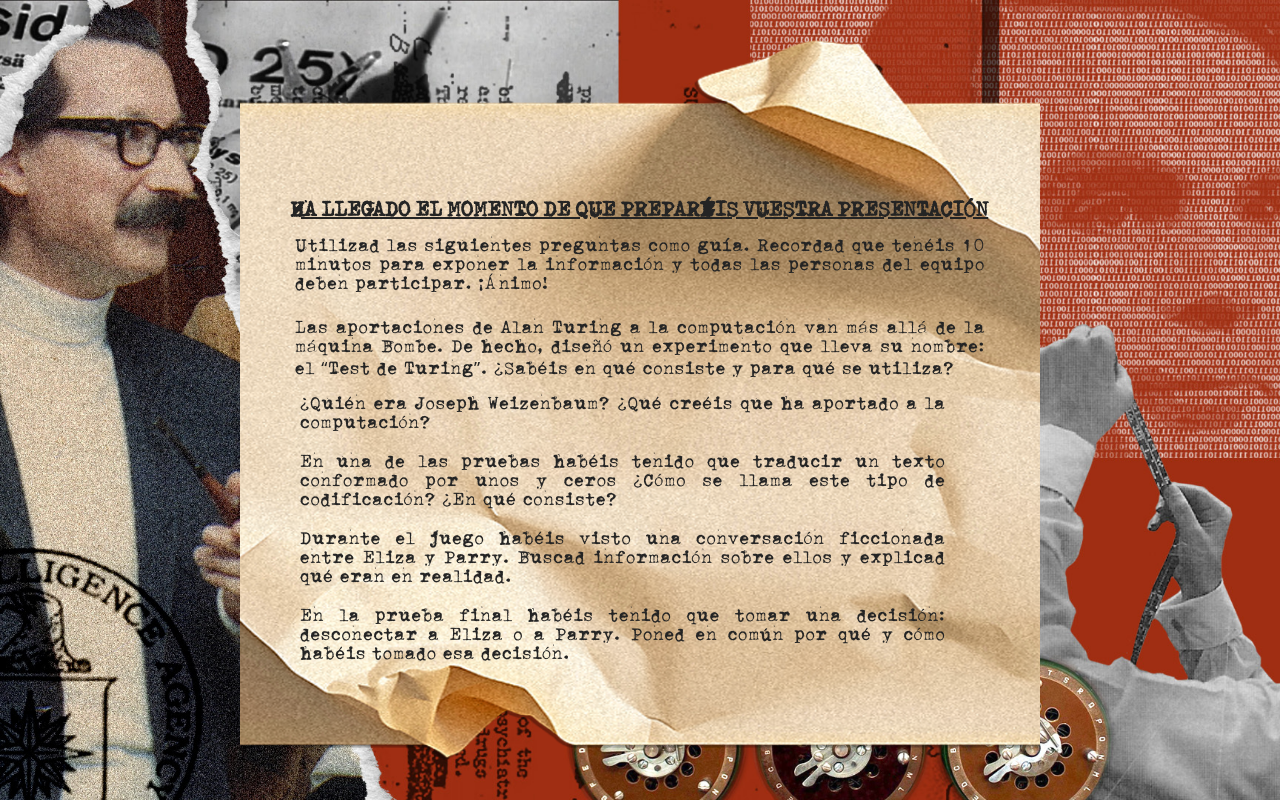
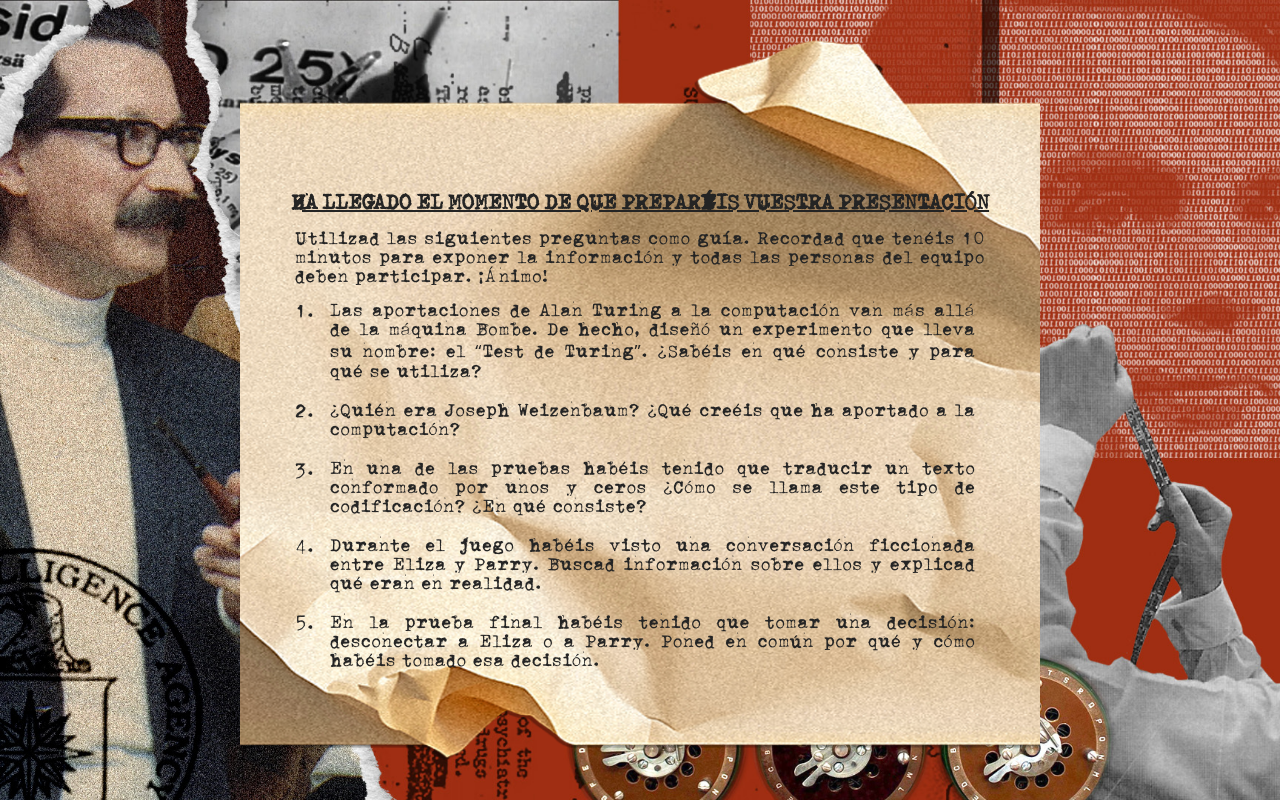
Before and after one commit to JohnnyBC2022/EnigmaF5, a React (Vite) app in the folder frontend/: page /finalquestions in a window 1280 px wide. Built offline with nearby package versions, Linux system fonts and the light colour scheme.

Commit message:
finalquestions created

```diff
--- a/frontend/src/Pages/FinalQuestions/FinalQuestions.jsx
+++ b/frontend/src/Pages/FinalQuestions/FinalQuestions.jsx
@@ -1,8 +1,8 @@
-import "../Instrucciones/Instrucciones.css";
+import "../Intro/Intro.css";
 
 export const FinalQuestions = () => {
   return (
-    <div className="mainInstructions">
+    <div className="mainFinalQuestions">
       <div className="paper">
         <h1>Ha llegado el momento de que preparéis vuestra presentación</h1>
         <p>
@@ -10,33 +10,48 @@ export const FinalQuestions = () => {
           minutos para exponer la información y todas las personas del equipo
           deben participar. ¡Ánimo!
         </p>
-        <ol style={{ listStyleType: 'decimal' }}>
+        <ul>
           <li>
-
-            Las aportaciones de Alan Turing a la computación van más allá de la máquina Bombe. De hecho, diseñó un experimento que lleva su nombre: el “Test de Turing”. ¿Sabéis en qué consiste y para qué se utiliza?
-
-          </li>
-          <li>
+            <span className="icon-section">1.</span>
             <p>
-            ¿Quién era Joseph Weizenbaum? ¿Qué creéis que ha aportado a la computación?
+              Las aportaciones de Alan Turing a la computación van más allá de
+              la máquina Bombe. De hecho, diseñó un experimento que lleva su
+              nombre: el “Test de Turing”. ¿Sabéis en qué consiste y para qué se
+              utiliza?
             </p>
           </li>
           <li>
+            <span className="icon-section">2.</span>
             <p>
-            En una de las pruebas habéis tenido que traducir un texto conformado por unos y ceros ¿Cómo se llama este tipo de codificación? ¿En qué consiste?
+              ¿Quién era Joseph Weizenbaum? ¿Qué creéis que ha aportado a la
+              computación?
             </p>
           </li>
           <li>
+            <span className="icon-section">3.</span>
             <p>
-            Durante el juego habéis visto una conversación ficcionada entre Eliza y Parry. Buscad información sobre ellos y explicad qué eran en realidad.
+              En una de las pruebas habéis tenido que traducir un texto
+              conformado por unos y ceros ¿Cómo se llama este tipo de
+              codificación? ¿En qué consiste?
             </p>
           </li>
           <li>
+            <span className="icon-section">4.</span>
             <p>
-            En la prueba final habéis tenido que tomar una decisión: desconectar a Eliza o a Parry. Poned en común por qué y cómo habéis tomado esa decisión.
+              Durante el juego habéis visto una conversación ficcionada entre
+              Eliza y Parry. Buscad información sobre ellos y explicad qué eran
+              en realidad.
             </p>
           </li>
-        </ol>
+          <li>
+            <span className="icon-section">5.</span>
+            <p>
+              En la prueba final habéis tenido que tomar una decisión:
+              desconectar a Eliza o a Parry. Poned en común por qué y cómo
+              habéis tomado esa decisión.
+            </p>
+          </li>
+        </ul>
       </div>
     </div>
   );
--- a/frontend/src/Pages/Instrucciones/Instrucciones.css
+++ /dev/null
@@ -1,116 +0,0 @@
-.mainInstructions,
-.mainInstrucciones2 {
-  background: url(../../assets/images/collageWithoutLogo.jpg);
-  height: 100vh;
-  max-width: 100%;
-  background-size: cover;
-  background-position: center center;
-  background-repeat: no-repeat;
-  display: flex;
-  justify-content: center;
-  align-items: center;
-}
-
-.paper {
-  background: url(../../assets/images/paperInstructions.png);
-  margin: 7rem;
-  padding: 12rem 5rem 5rem 5rem;
-  background-size: cover;
-  background-position: center center;
-  background-repeat: no-repeat;
-  width: 100vh;
-  height: 90vh;
-  display: flex;
-  flex-direction: column;
-  justify-content: center;
-  color: var(--black);
-  font-family: var(--ThroughTheNight);
-}
-
-.paper h1 {
-  margin-bottom: 1rem;
-  font-size: 2rem;
-  text-decoration: underline;
-  text-transform: uppercase;
-}
-
-.paper p,
-li {
-  font-size: 1.7rem;
-  padding: 0.5rem;
-  letter-spacing: 0.1rem;
-  word-spacing: 0.1rem;
-  text-align: justify;
-}
-
-.paperContain p {
-  font-size: 1.7rem;
-  margin: 2rem;
-  letter-spacing: 0.1rem;
-  word-spacing: 0.1rem;
-  text-align: justify;
-  color: var(--black);
-  font-family: var(--ThroughTheNight);
-}
-
-.paperContain span {
-  text-decoration: underline;
-}
-
-.paper .buttonContainer {
-  align-self: flex-end;
-}
-
-.paper .nextButton {
-  display: inline-block;
-  margin: 1.5rem;
-  background-color: transparent;
-  border: none;
-  border-bottom: solid 2px var(--black);
-  padding: 0.5rem 0.5rem;
-  font-weight: bold;
-  font-family: var(--Oswald);
-  font-size: 2rem;
-  text-transform: uppercase;
-  transition: 0.3s;
-  cursor: pointer;
-}
-
-.paper .nextButton:hover {
-  color: var(--dark-red);
-  border-bottom: solid 2px var(--dark-red);
-}
-
-.paper li {
-  display: flex;
-}
-
-.paper .icon-section {
-  display: inline-block;
-  padding-top: 0.5rem;
-  width: 3rem;
-  font-size: 1.8rem;
-}
-
-.paper li p {
-  width: 95%;
-}
-
-.paperContain button {
-  margin-top: 7rem;
-}
-
-.paper ol{
-  margin-top: 1.5rem;
-  list-style-type: decimal;
-}
-
-@media screen and (min-width: 1600px) {
-  .paper h1 {
-    margin-bottom: 5rem;
-  }
-
-  .paper {
-    padding: 5rem 8rem;
-  }
-}
--- a/frontend/src/Pages/Instrucciones/Instrucciones.jsx
+++ b/frontend/src/Pages/Instrucciones/Instrucciones.jsx
@@ -1,4 +1,4 @@
-import "./Instrucciones.css";
+import "../Intro/Intro.css";
 import { useNavigate } from "react-router-dom";
 
 export const Instrucciones = () => {
--- a/frontend/src/Pages/Instrucciones/Instrucciones2.jsx
+++ b/frontend/src/Pages/Instrucciones/Instrucciones2.jsx
@@ -1,4 +1,4 @@
-import "./Instrucciones.css";
+import "../Intro/Intro.css";
 import { useNavigate } from "react-router-dom";
 
 export const Instrucciones2 = () => {
@@ -10,7 +10,7 @@ export const Instrucciones2 = () => {
 
   return (
     <div className="mainInstrucciones2">
-      <div className="mainPaper">
+      <div className="paper">
         <div className="paperContain">
           <p>
             Sois un grupo de expertos en computación a los que os han convocado
@@ -25,10 +25,10 @@ export const Instrucciones2 = () => {
           <p>
             Una vez hechas las presentaciones estaréis preparados para empezar.
           </p>
-          <button onClick={handleStartButtonClick} className="startBtn">
-            ¿Preparados?
-          </button>
         </div>
+        <button onClick={handleStartButtonClick} className="startBtn">
+          ¿Preparados?
+        </button>
       </div>
     </div>
   );
--- a/frontend/src/Pages/Intro/Intro.css
+++ b/frontend/src/Pages/Intro/Intro.css
@@ -1,4 +1,7 @@
-.mainIntro {
+.mainIntro,
+.mainInstructions,
+.mainInstrucciones2,
+.mainFinalQuestions {
   background: url(../../assets/images/collageWithoutLogo.jpg);
   height: 100vh;
   max-width: 100%;
@@ -7,41 +10,72 @@
   background-repeat: no-repeat;
   display: flex;
   justify-content: center;
-  align-items: flex-end;
+  align-items: center;
 }
 
-
-.mainPaper {
+.paper {
   background: url(../../assets/images/paperInstructions.png);
   margin: 7rem;
-  padding: 5rem;
+  padding: 12rem 5rem 5rem 5rem;
   background-size: cover;
   background-position: center center;
   background-repeat: no-repeat;
   width: 100vh;
   height: 90vh;
+  display: flex;
+  flex-direction: column;
+  justify-content: center;
+  align-items: center;
+  color: var(--black);
+  font-family: var(--ThroughTheNight);
 }
 
-.paperContain {
-  width: 100%;
-  height: 100%;
-  display: flex;
-  flex-direction: column;
-  align-items: center;
-  justify-content: center;
+.paper h1 {
+  margin-bottom: 1rem;
+  font-size: 2rem;
+  text-decoration: underline;
+  text-transform: uppercase;
 }
 
-.paperContain img{
-  margin: 10rem auto;
-  height: 50%;
-  display: block;
+.paper p,
+.paper li {
+  font-size: 1.7rem;
+  padding: 0.5rem;
+  letter-spacing: 0.1rem;
+  word-spacing: 0.1rem;
+  text-align: justify;
+}
+
+.paperContain p {
+  font-size: 1.7rem;
+  margin: 2rem;
+  letter-spacing: 0.1rem;
+  word-spacing: 0.1rem;
+  text-align: justify;
+  color: var(--black);
+  font-family: var(--ThroughTheNight);
+}
+
+.paperContain span {
+  text-decoration: underline;
+}
+
+.paper .buttonContainer {
+  align-self: flex-end;
+}
+
+.logo{
+  width: 70%;
+  margin: 0 auto;
 }
 
 .startBtn {
   color: var(--black);
   display: inline-block;
+  width: fit-content;
+  margin: 0 auto;
   background-color: transparent;
-  padding: 0rem 2rem;
+  padding: 0 2rem;
   text-transform: uppercase;
   font-size: 3.5rem;
   font-family: var(--Oswald);
@@ -50,10 +84,61 @@
   cursor: pointer;
   transition: 0.3s ease-in-out;
   border: solid 0.3rem var(--black);
-  margin-bottom: 2rem;
+  margin: 2rem;
 }
 
-.startBtn:hover {
+.paper .startBtn:hover {
   color: var(--dark-red);
-  border: solid 0.3rem var(--dark-red)
+  border: solid 0.3rem var(--dark-red);
 }
+
+.paper .nextButton {
+  display: inline-block;
+  margin: 1.5rem;
+  background-color: transparent;
+  border: none;
+  border-bottom: solid 2px var(--black);
+  padding: 0.5rem 0.5rem;
+  font-weight: bold;
+  font-family: var(--Oswald);
+  font-size: 2rem;
+  text-transform: uppercase;
+  transition: 0.3s;
+  cursor: pointer;
+}
+
+.paper .nextButton:hover {
+  color: var(--dark-red);
+  border-bottom: solid 2px var(--dark-red);
+}
+
+.paper li {
+  display: flex;
+}
+
+.paper .icon-section {
+  display: inline-block;
+  padding-top: 0.5rem;
+  width: 3rem;
+  font-size: 1.8rem;
+}
+
+.paper li p {
+  width: 95%;
+}
+
+.paperContain button {
+  margin-top: 7rem;
+}
+
+
+
+@media screen and (min-width: 1600px) {
+  .paper h1 {
+    margin-bottom: 5rem;
+  }
+
+  .paper {
+    padding: 5rem 8rem;
+  }
+}
--- a/frontend/src/Pages/Intro/Intro.jsx
+++ b/frontend/src/Pages/Intro/Intro.jsx
@@ -1,6 +1,6 @@
 import "./Intro.css";
 import { useNavigate } from "react-router-dom";
-import {AudioPlayer} from "../../components/AudioPlayer"
+import { AudioPlayer } from "../../components/AudioPlayer";
 import { useState } from "react";
 
 export const Intro = () => {
@@ -13,13 +13,11 @@ export const Intro = () => {
   };
   return (
     <div className="mainIntro">
-      <div className="mainPaper">
-        <div className="paperContain">
-          <img src="./logoEnigma.svg" alt="" />
-          <button onClick={handleStartButtonClick} className="startBtn">
-            empezar
-          </button>
-        </div>
+      <div className="paper">
+        <img src="./logoEnigma.svg" alt="Enigma Logo"  className="logo"/>
+        <button onClick={handleStartButtonClick} className="startBtn">
+          empezar
+        </button>
       </div>
       {soundPlayed && <AudioPlayer />}
     </div>
```
